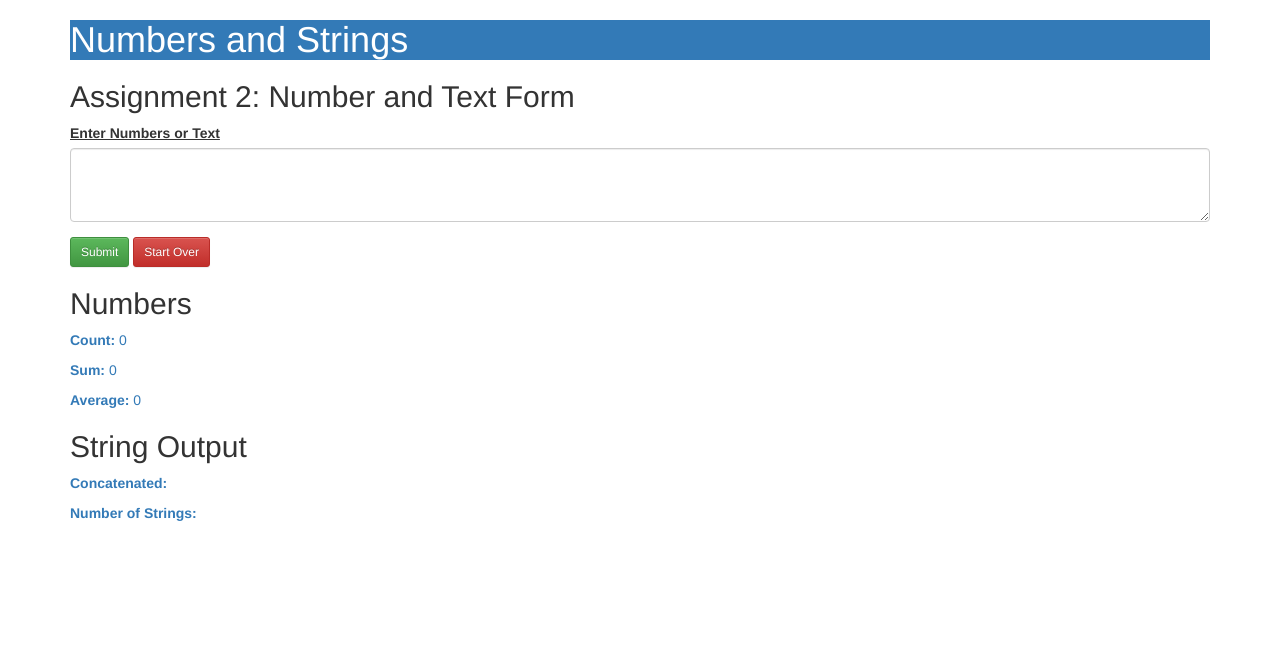
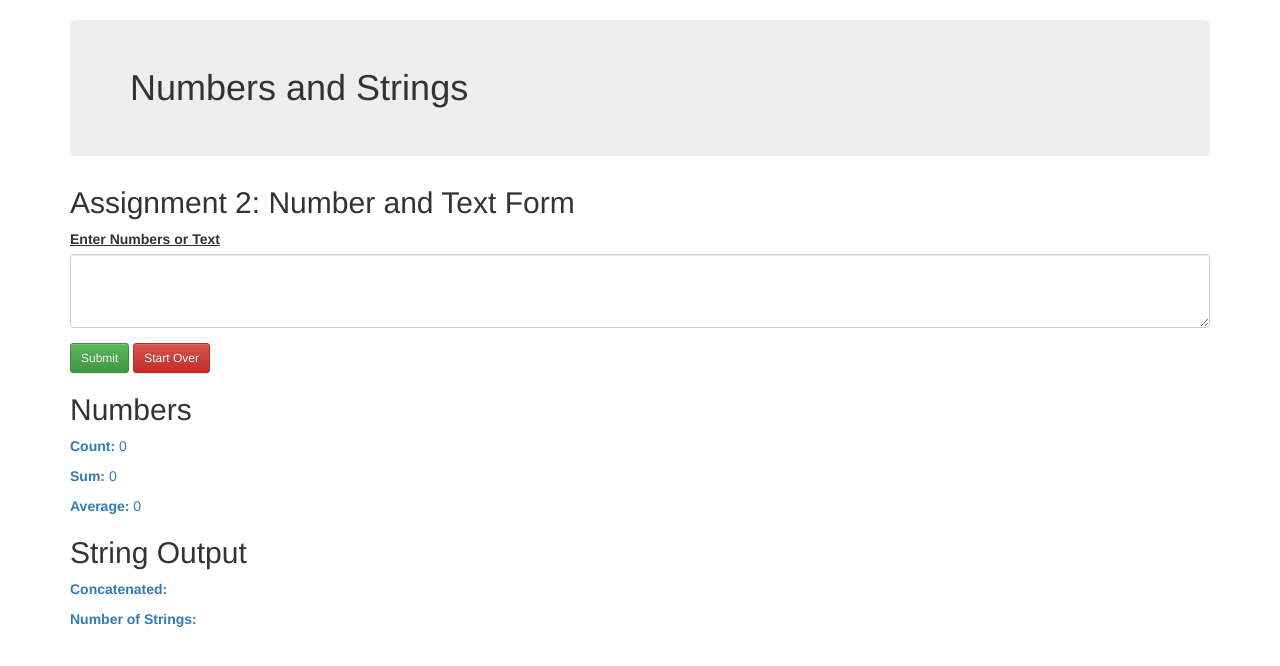
Before and after one commit to esylebrasil/num_strings, a plain HTML site: page index.html in a window 1280 px wide. Drawn offline with nearby package versions, Linux system fonts and the light colour scheme.

Commit message:
update header to jumbotron

```diff
--- a/index.html
+++ b/index.html
@@ -14,7 +14,7 @@
   <body>
     <div class="container">
       <header>
-        <h1 class="bg-primary">Numbers and Strings</h1>
+        <h1 class="jumbotron">Numbers and Strings</h1>
       </header>
 
     <section>
```
